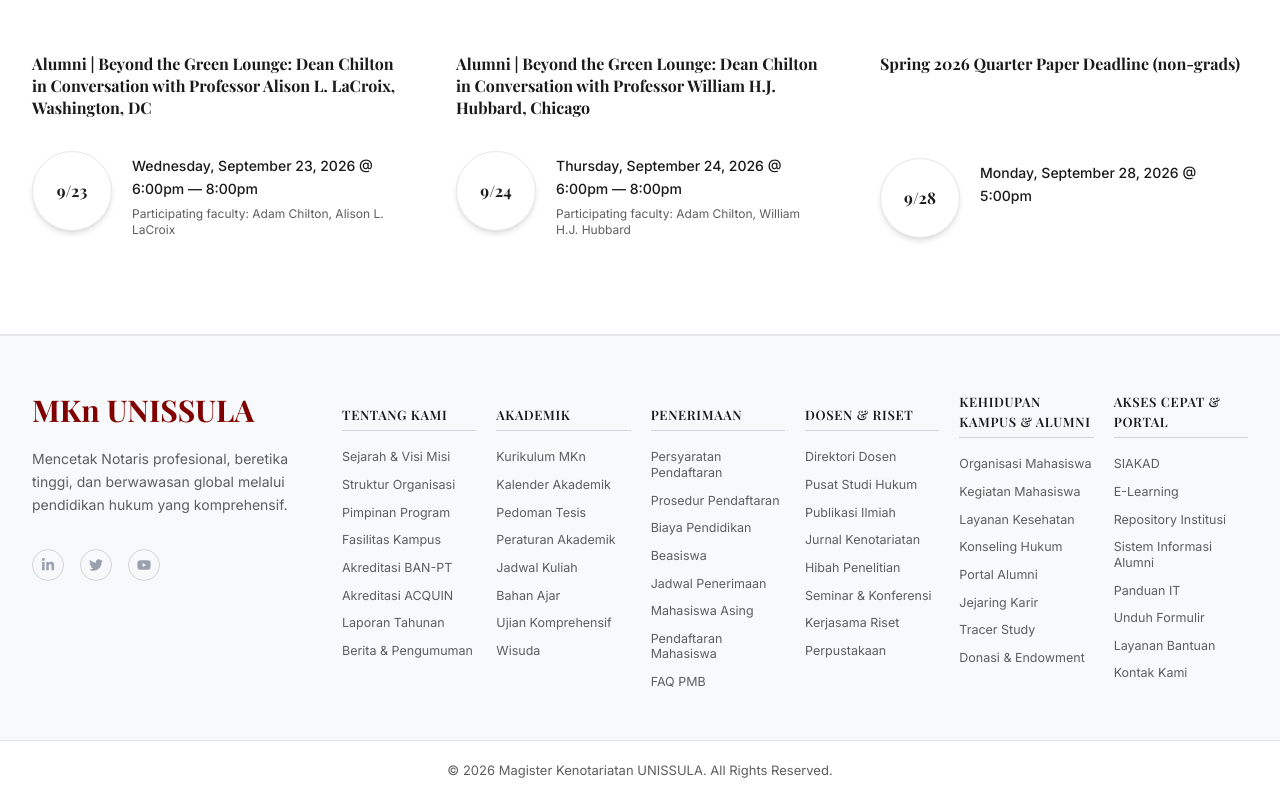
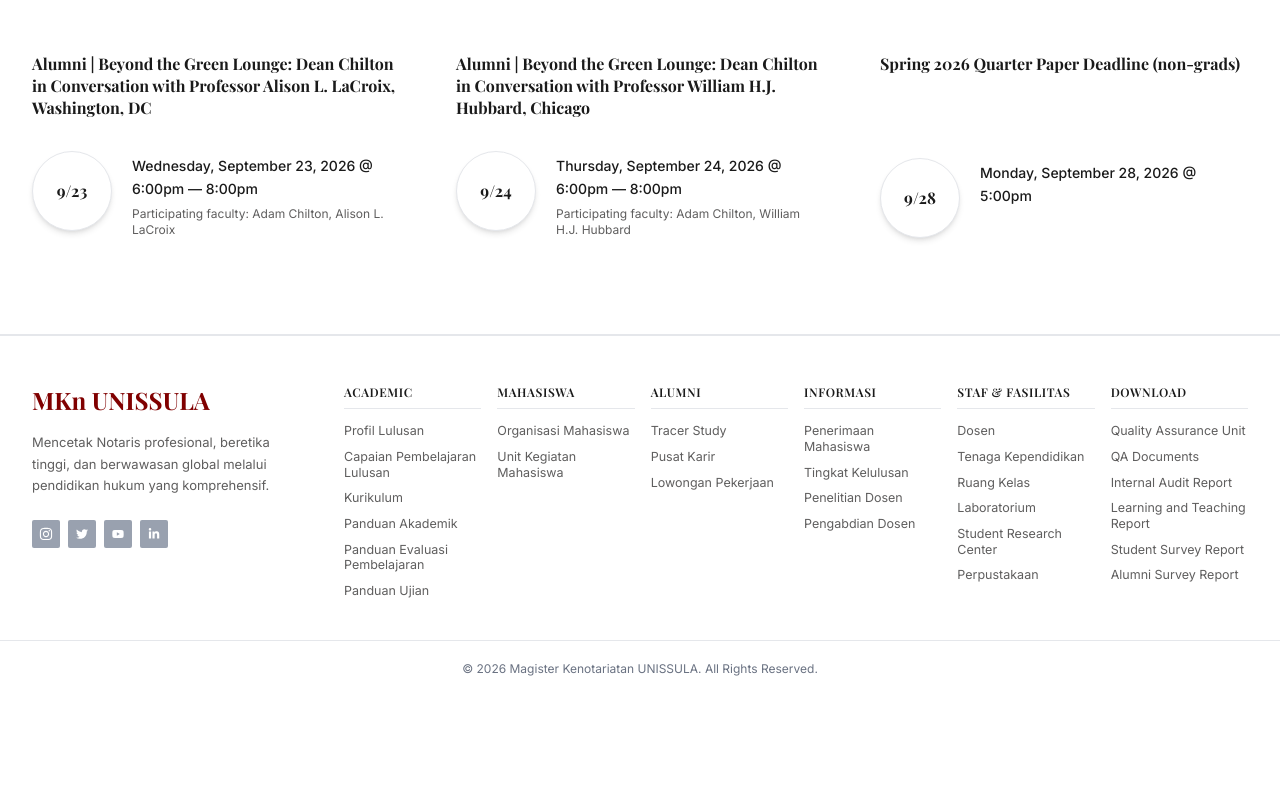
Before and after one commit to ammertav/mkn-website, a React (Vite) app: page / in a window 1280 px wide. Shown: the part 4206-5006 px from the top of the page. After the commit the page ends 4903 px from the top, so only its background shows below. Built offline with nearby package versions, Linux system fonts and the light colour scheme; a web font is replaced by a local one.

Commit message:
feat: update menu footer

```diff
--- a/src/App.jsx
+++ b/src/App.jsx
@@ -24,7 +24,6 @@ const CommunityService = lazy(() => import("./pages/Penerimaan/CommunityService"
 
 // Staff sub-pages
 const StaffLayout = lazy(() => import("./pages/Staff/index"));
-const Dosen = lazy(() => import("./pages/Staff/Dosen"));
 const Tendik = lazy(() => import("./pages/Staff/Tendik"));
 const FacultyDirectory = lazy(() => import("./pages/Staff/FacultyDirectory"));
 
@@ -105,7 +104,7 @@ export default function App() {
         {/* Staff — nested routes */}
         <Route path="/staff" element={<StaffLayout />}>
           <Route index element={<Navigate to="dosen" replace />} />
-          <Route path="dosen" element={<Dosen />} />
+          <Route path="dosen" element={<FacultyDirectory />} />
           <Route path="tendik" element={<Tendik />} />
           <Route path="faculty-directory" element={<FacultyDirectory />} />
         </Route>
--- a/src/components/Footer.jsx
+++ b/src/components/Footer.jsx
@@ -1,158 +1,146 @@
-import { FaLinkedinIn, FaTwitter, FaYoutube } from "react-icons/fa";
+import { Link } from "react-router-dom";
+import { FaInstagram, FaTwitter, FaYoutube, FaLinkedinIn } from "react-icons/fa";
 
 const footerSections = [
   {
-    title: "TENTANG KAMI",
+    title: "ACADEMIC",
     links: [
-      { name: "Sejarah & Visi Misi", href: "#sejarah-visi-misi" },
-      { name: "Struktur Organisasi", href: "#struktur-organisasi" },
-      { name: "Pimpinan Program", href: "#pimpinan-program" },
-      { name: "Fasilitas Kampus", href: "#fasilitas-kampus" },
-      { name: "Akreditasi BAN-PT", href: "#akreditasi-ban-pt" },
-      { name: "Akreditasi ACQUIN", href: "#akreditasi-acquin" },
-      { name: "Laporan Tahunan", href: "#laporan-tahunan" },
-      { name: "Berita & Pengumuman", href: "#berita-pengumuman" },
+      { name: "Profil Lulusan", href: "/akademik/profil-lulusan" },
+      { name: "Capaian Pembelajaran Lulusan", href: "/akademik/capaian-pembelajaran" },
+      { name: "Kurikulum", href: "/akademik/kurikulum" },
+      { name: "Panduan Akademik", href: "/akademik/panduan-akademik" },
+      { name: "Panduan Evaluasi Pembelajaran", href: "/akademik/panduan-evaluasi" },
+      { name: "Panduan Ujian", href: "/akademik/panduan-ujian" },
     ],
   },
   {
-    title: "AKADEMIK",
+    title: "MAHASISWA",
     links: [
-      { name: "Kurikulum MKn", href: "#kurikulum-mkn" },
-      { name: "Kalender Akademik", href: "#kalender-akademik" },
-      { name: "Pedoman Tesis", href: "#pedoman-tesis" },
-      { name: "Peraturan Akademik", href: "#peraturan-akademik" },
-      { name: "Jadwal Kuliah", href: "#jadwal-kuliah" },
-      { name: "Bahan Ajar", href: "#bahan-ajar" },
-      { name: "Ujian Komprehensif", href: "#ujian-komprehensif" },
-      { name: "Wisuda", href: "#wisuda" },
+      { name: "Organisasi Mahasiswa", href: "/mahasiswa/organisasi" },
+      { name: "Unit Kegiatan Mahasiswa", href: "/mahasiswa/ukm" },
     ],
   },
   {
-    title: "PENERIMAAN",
+    title: "ALUMNI",
     links: [
-      { name: "Persyaratan Pendaftaran", href: "#persyaratan-pendaftaran" },
-      { name: "Prosedur Pendaftaran", href: "#prosedur-pendaftaran" },
-      { name: "Biaya Pendidikan", href: "#biaya-pendidikan" },
-      { name: "Beasiswa", href: "#beasiswa" },
-      { name: "Jadwal Penerimaan", href: "#jadwal-penerimaan" },
-      { name: "Mahasiswa Asing", href: "#mahasiswa-asing" },
-      { name: "Pendaftaran Mahasiswa", href: "#pendaftaran-mahasiswa" },
-      { name: "FAQ PMB", href: "#faq-pmb" },
+      { name: "Tracer Study", href: "/alumni/tracer-study" },
+      { name: "Pusat Karir", href: "/alumni/pusat-karir" },
+      { name: "Lowongan Pekerjaan", href: "/alumni/lowongan" },
     ],
   },
   {
-    title: "DOSEN & RISET",
+    title: "INFORMASI",
     links: [
-      { name: "Direktori Dosen", href: "#direktori-dosen" },
-      { name: "Pusat Studi Hukum", href: "#pusat-studi-hukum" },
-      { name: "Publikasi Ilmiah", href: "#publikasi-ilmiah" },
-      { name: "Jurnal Kenotariatan", href: "#jurnal-kenotariatan" },
-      { name: "Hibah Penelitian", href: "#hibah-penelitian" },
-      { name: "Seminar & Konferensi", href: "#seminar-konferensi" },
-      { name: "Kerjasama Riset", href: "#kerjasama-riset" },
-      { name: "Perpustakaan", href: "#perpustakaan" },
+      { name: "Penerimaan Mahasiswa", href: "/informasi/penerimaan-mahasiswa" },
+      { name: "Tingkat Kelulusan", href: "/informasi/tingkat-kelulusan" },
+      { name: "Penelitian Dosen", href: "/informasi/penelitian-dosen" },
+      { name: "Pengabdian Dosen", href: "/informasi/pengabdian-dosen" },
     ],
   },
   {
-    title: "KEHIDUPAN KAMPUS & ALUMNI",
+    title: "STAF & FASILITAS",
     links: [
-      { name: "Organisasi Mahasiswa", href: "#organisasi-mahasiswa" },
-      { name: "Kegiatan Mahasiswa", href: "#kegiatan-mahasiswa" },
-      { name: "Layanan Kesehatan", href: "#layanan-kesehatan" },
-      { name: "Konseling Hukum", href: "#konseling-hukum" },
-      { name: "Portal Alumni", href: "#portal-alumni" },
-      { name: "Jejaring Karir", href: "#jejaring-karir" },
-      { name: "Tracer Study", href: "#tracer-study" },
-      { name: "Donasi & Endowment", href: "#donasi-endowment" },
+      { name: "Dosen", href: "/staff/dosen" },
+      { name: "Tenaga Kependidikan", href: "/staff/tendik" },
+      { name: "Ruang Kelas", href: "/fasilitas/ruang-kelas" },
+      { name: "Laboratorium", href: "/fasilitas/laboratorium" },
+      { name: "Student Research Center", href: "/fasilitas/student-research-center" },
+      { name: "Perpustakaan", href: "/fasilitas/perpustakaan" },
     ],
   },
   {
-    title: "AKSES CEPAT & PORTAL",
+    title: "DOWNLOAD",
     links: [
-      { name: "SIAKAD", href: "#siakad" },
-      { name: "E-Learning", href: "#e-learning" },
-      { name: "Repository Institusi", href: "#repository-institusi" },
-      { name: "Sistem Informasi Alumni", href: "#sistem-informasi-alumni" },
-      { name: "Panduan IT", href: "#panduan-it" },
-      { name: "Unduh Formulir", href: "#unduh-formulir" },
-      { name: "Layanan Bantuan", href: "#layanan-bantuan" },
-      { name: "Kontak Kami", href: "#kontak-kami" },
+      { name: "Quality Assurance Unit", href: "/quality-assurance" },
+      { name: "QA Documents", href: "/quality-assurance/qa-documents" },
+      { name: "Internal Audit Report", href: "/quality-assurance/internal-audit-report" },
+      { name: "Learning and Teaching Report", href: "/quality-assurance/learning-teaching-report" },
+      { name: "Student Survey Report", href: "/quality-assurance/student-survey-report" },
+      { name: "Alumni Survey Report", href: "/quality-assurance/alumni-survey-report" },
     ],
   },
 ];
 
-const Footer = () => {
-
+export default function Footer() {
   return (
-    <footer className="w-full bg-banner border-t border-banner-border font-body text-body">
+    <footer className="w-full bg-white border-t border-gray-200 font-body text-body">
       {/* Main Footer Content */}
-      <div className="max-w-[1400px] mx-auto px-4 sm:px-6 lg:px-8 pt-14 pb-12">
-        <div className="grid grid-cols-1 md:grid-cols-2 lg:grid-cols-12 gap-8 lg:gap-6">
+      <div className="max-w-7xl mx-auto px-4 sm:px-6 lg:px-8 pt-12 pb-10">
+        <div className="grid grid-cols-1 md:grid-cols-2 lg:grid-cols-12 gap-8 lg:gap-8">
           {/* Brand & About Column */}
-          <div className="lg:col-span-3 space-y-5 pr-0 lg:pr-4">
-            <a
-              href="/"
-              className="inline-block text-primary font-heading text-2xl sm:text-3xl font-bold tracking-normal"
+          <div className="lg:col-span-3 space-y-4 pr-0 lg:pr-4">
+            <Link
+              to="/"
+              className="inline-block text-primary font-heading text-2xl font-bold tracking-normal hover:opacity-95 transition-opacity"
             >
               MKn UNISSULA
-            </a>
-            <p className="text-body text-[13px] sm:text-sm leading-relaxed max-w-sm">
+            </Link>
+            <p className="text-body text-xs sm:text-[13px] leading-relaxed max-w-xs">
               Mencetak Notaris profesional, beretika tinggi, dan berwawasan global melalui pendidikan hukum yang komprehensif.
             </p>
 
-            {/* Social Media Icons */}
-            <div className="flex items-center space-x-4 pt-3 text-gray-400">
+            {/* Social Media Icons — Solid gray buttons with white icons */}
+            <div className="flex items-center space-x-2 pt-2">
               <a
-                href="https://linkedin.com"
+                href="https://instagram.com"
                 target="_blank"
                 rel="noopener noreferrer"
-                aria-label="LinkedIn"
-                className="w-8 h-8 rounded-full border border-gray-300 flex items-center justify-center hover:text-primary hover:border-primary hover:bg-primary/5 transition-all duration-200"
+                aria-label="Instagram"
+                className="w-7 h-7 rounded-xs bg-gray-400 text-white flex items-center justify-center hover:bg-primary transition-colors duration-150"
               >
-                <FaLinkedinIn className="text-sm" />
+                <FaInstagram className="text-sm" />
               </a>
               <a
                 href="https://twitter.com"
                 target="_blank"
                 rel="noopener noreferrer"
                 aria-label="Twitter"
-                className="w-8 h-8 rounded-full border border-gray-300 flex items-center justify-center hover:text-primary hover:border-primary hover:bg-primary/5 transition-all duration-200"
+                className="w-7 h-7 rounded-xs bg-gray-400 text-white flex items-center justify-center hover:bg-primary transition-colors duration-150"
               >
-                <FaTwitter className="text-sm" />
+                <FaTwitter className="text-xs" />
               </a>
               <a
                 href="https://youtube.com"
                 target="_blank"
                 rel="noopener noreferrer"
                 aria-label="YouTube"
-                className="w-8 h-8 rounded-full border border-gray-300 flex items-center justify-center hover:text-primary hover:border-primary hover:bg-primary/5 transition-all duration-200"
+                className="w-7 h-7 rounded-xs bg-gray-400 text-white flex items-center justify-center hover:bg-primary transition-colors duration-150"
               >
-                <FaYoutube className="text-sm" />
+                <FaYoutube className="text-xs" />
+              </a>
+              <a
+                href="https://linkedin.com"
+                target="_blank"
+                rel="noopener noreferrer"
+                aria-label="LinkedIn"
+                className="w-7 h-7 rounded-xs bg-gray-400 text-white flex items-center justify-center hover:bg-primary transition-colors duration-150"
+              >
+                <FaLinkedinIn className="text-xs" />
               </a>
             </div>
           </div>
 
           {/* Nav Link Columns (6 Columns) */}
-          <div className="lg:col-span-9 grid grid-cols-2 sm:grid-cols-3 xl:grid-cols-6 gap-6 sm:gap-5">
+          <div className="lg:col-span-9 grid grid-cols-2 sm:grid-cols-3 xl:grid-cols-6 gap-6 sm:gap-4">
             {footerSections.map((section, idx) => (
-              <div key={idx} className="flex flex-col space-y-3">
+              <div key={idx} className="flex flex-col space-y-2.5">
                 {/* Header Title with underline */}
-                <div className="pb-1.5 border-b border-gray-300">
-                  <h2 className="font-heading text-[12px] sm:text-[13px] font-semibold uppercase tracking-wider text-heading min-h-[32px] flex items-end">
+                <div className="pb-2 border-b border-gray-200">
+                  <h2 className="font-heading text-[11px] sm:text-xs font-semibold uppercase tracking-wider text-heading">
                     {section.title}
                   </h2>
                 </div>
 
                 {/* Link List */}
-                <ul className="space-y-2 pt-1">
+                <ul className="space-y-1.5 pt-0.5">
                   {section.links.map((link, linkIdx) => (
                     <li key={linkIdx}>
-                      <a
-                        href={link.href}
+                      <Link
+                        to={link.href}
                         className="text-[12px] sm:text-[12.5px] text-body hover:text-primary transition-colors duration-150 block leading-tight py-0.5"
                       >
                         {link.name}
-                      </a>
+                      </Link>
                     </li>
                   ))}
                 </ul>
@@ -163,16 +151,11 @@ const Footer = () => {
       </div>
 
       {/* Bottom Copyright Bar */}
-      <div className="border-t border-banner-border py-5 bg-white">
-        <div className="max-w-[1400px] mx-auto px-4 sm:px-6 lg:px-8 text-center">
-          <p className="text-[12px] sm:text-[13px] text-body">
-            © {new Date().getFullYear()} Magister Kenotariatan UNISSULA. All Rights Reserved.
-          </p>
-        </div>
+      <div className="border-t border-gray-200 py-5 bg-white text-center">
+        <p className="text-[11.5px] sm:text-xs text-gray-500">
+          © {new Date().getFullYear()} Magister Kenotariatan UNISSULA. All Rights Reserved.
+        </p>
       </div>
     </footer>
   );
-};
-
-
-export default Footer;
+}
```
